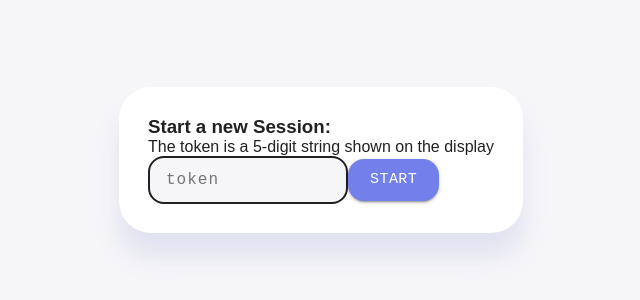
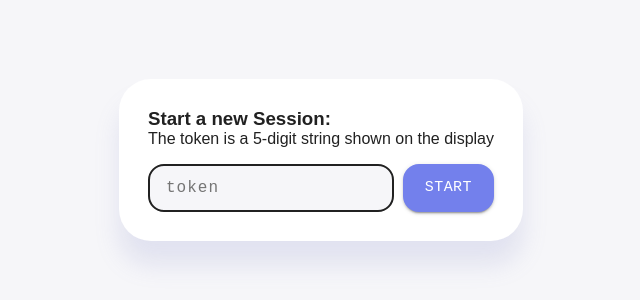
Before and after one commit to codingmiracle/erdts-server, a Next.js app: page / in a window 1280 px wide. Shown: the part 240-540 px from the top of the page, without its empty margins (319-959 px from the left). Built offline with nearby package versions, Linux system fonts and the light colour scheme.

Commit message:
add: panel style to global css

```diff
--- a/components/input/input.module.css
+++ b/components/input/input.module.css
@@ -1,5 +1,5 @@
 .input {
-    max-width: 200px;
+    max-width: 500px;
     max-height: 3rem;
     border-radius: 1rem;
     outline: none;
--- a/components/panel/panel.component.tsx
+++ b/components/panel/panel.component.tsx
@@ -5,7 +5,6 @@ import ChartComponent from "../charts/chart.component";
 import InputComponent from "../input/input.component";
 import CardComponent from "../charts/card.component";
 import {Button} from "@mui/material";
-import styles from './panel.module.css'
 
 type Props = {};
 type State = {
@@ -50,17 +49,18 @@ export default class PanelComponent extends React.Component<Props, State> {
                     </>
                 ) : (
                     <CardComponent>
-                        <div className={styles.cardBlock}>
+                        <div className="card-block">
                             <h3>Start a new Session:</h3>
                             The token is a 5-digit string shown on the display
                         </div>
-                        <div className={styles.inputContainer}>
+                        <div className="input-container">
                             <InputComponent placeholder={"token"} onSubmit={this.onTokenSubmit} id={this.tokenInputId}/>
                             <Button variant={"contained"} size={"large"} style={{
                                 borderRadius: "1rem",
                                 fontFamily: "monospace",
                                 background: "#7380ec",
                             }} onClick={() => {
+                                // @ts-ignore
                                 let token = document.getElementById(this.tokenInputId).value
                                 this.onTokenSubmit(token);
                             }}>
--- a/package.json
+++ b/package.json
@@ -22,7 +22,7 @@
     "faker": "^6.6.6",
     "mobx-react": "^7.6.0",
     "mobx-react-lite": "^3.4.0",
-    "next": "13.1.1",
+    "next": "^13.1.1",
     "react": "18.2.0",
     "react-chartjs-2": "^5.2.0",
     "react-dom": "18.2.0",
--- a/styles/globals.css
+++ b/styles/globals.css
@@ -129,7 +129,15 @@ input {
   max-width: calc(100vw - 12rem);
 }
 
+.card-block {
+  display: inline-block;
+  margin-bottom: 1rem;
+}
 
+.input-container {
+  display: flex;
+  justify-content: space-between;
+}
 
 @media (prefers-color-scheme: dark) {
   html {
```
Also changed, not shown: .eslintrc.json (deleted), 1 other file (tests, documents, lock files or other folders).
